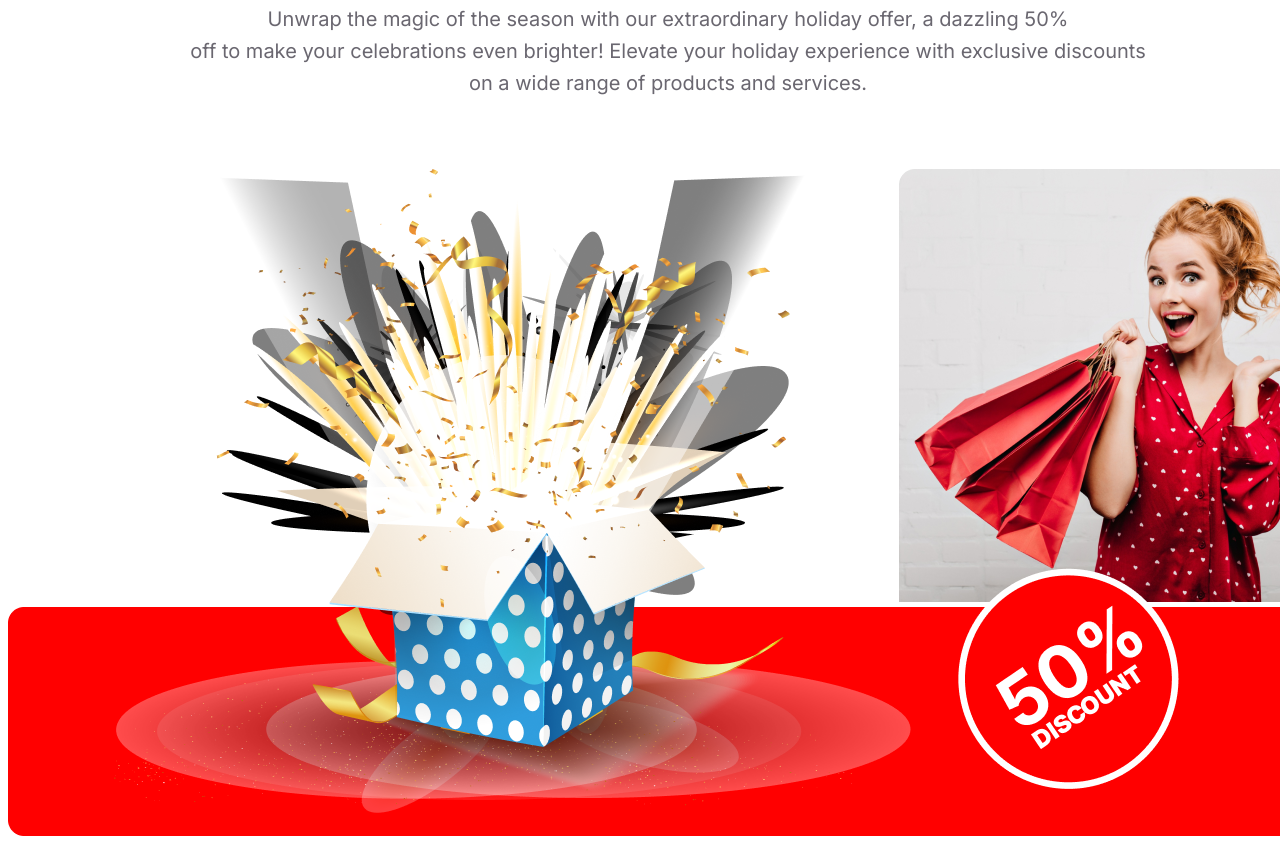
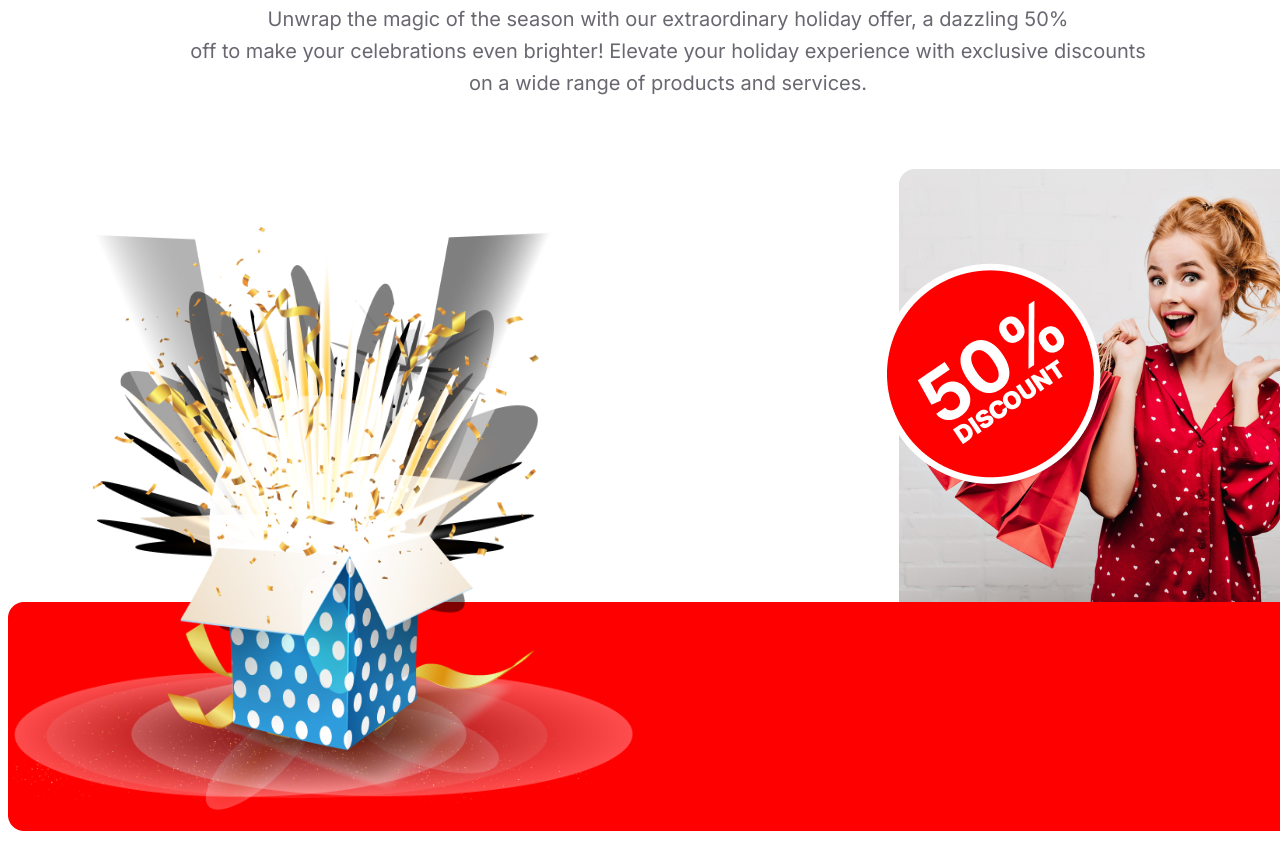
Before and after one commit to zorojuro999/web-week1-assignment, a plain HTML site: page index.html in a window 1280 px wide. Shown: the part 3777-4620 px from the top of the page. Drawn offline with Linux system fonts and the light colour scheme.

Commit message:
added everything

```diff
--- a/styles/styles.css
+++ b/styles/styles.css
@@ -290,6 +290,18 @@
     background-position: bottom , top right ;
   }
 
+  .box{
+    width: 620px;
+    height: 600px;
+    margin-right: 200px;
+    margin-top: 58px;
+  }
+  .sale{
+    size: 200px;
+    margin-bottom: 300px;
+    margin-right: 180px;
+    }
+
 
 /* section 7 related styles */
 
```
